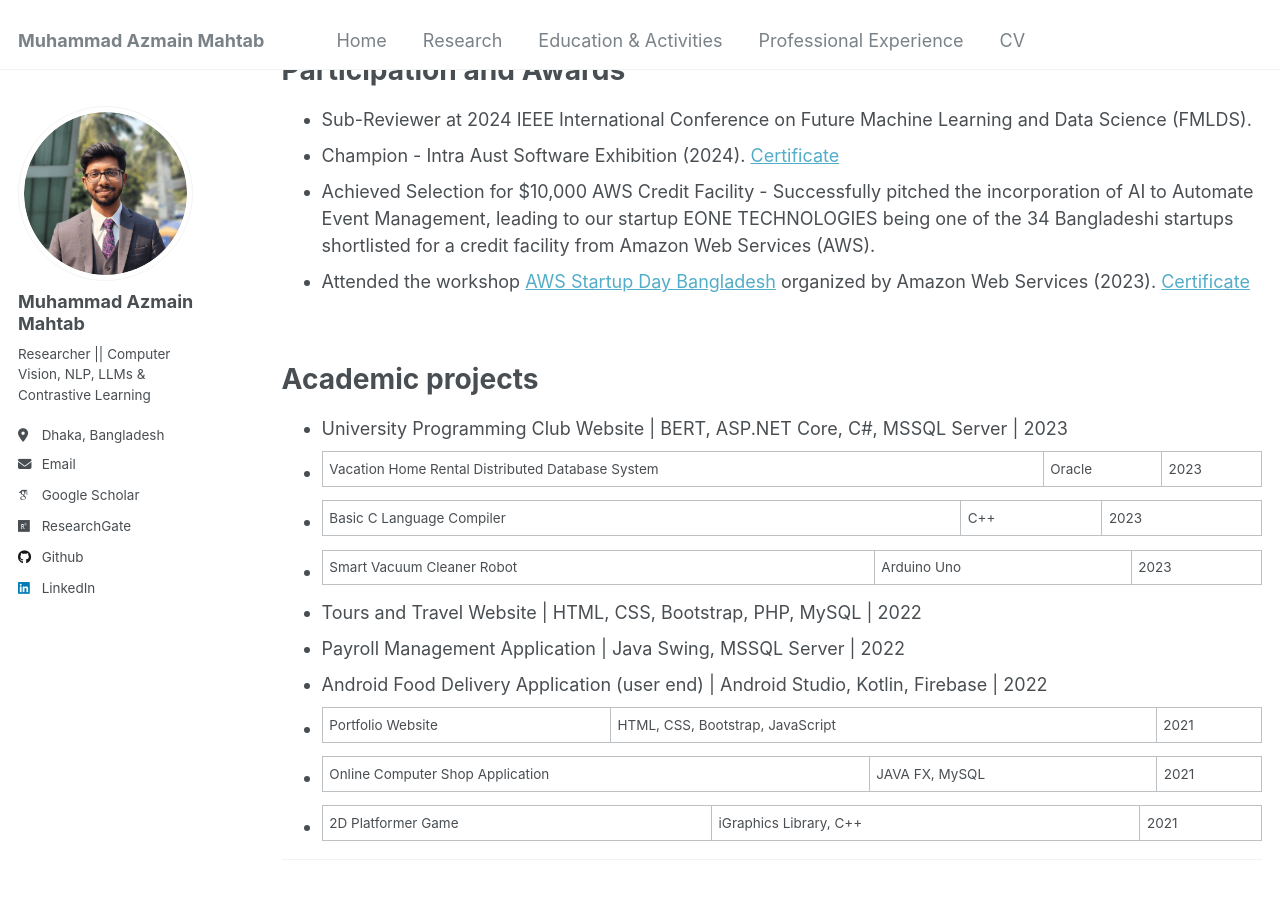
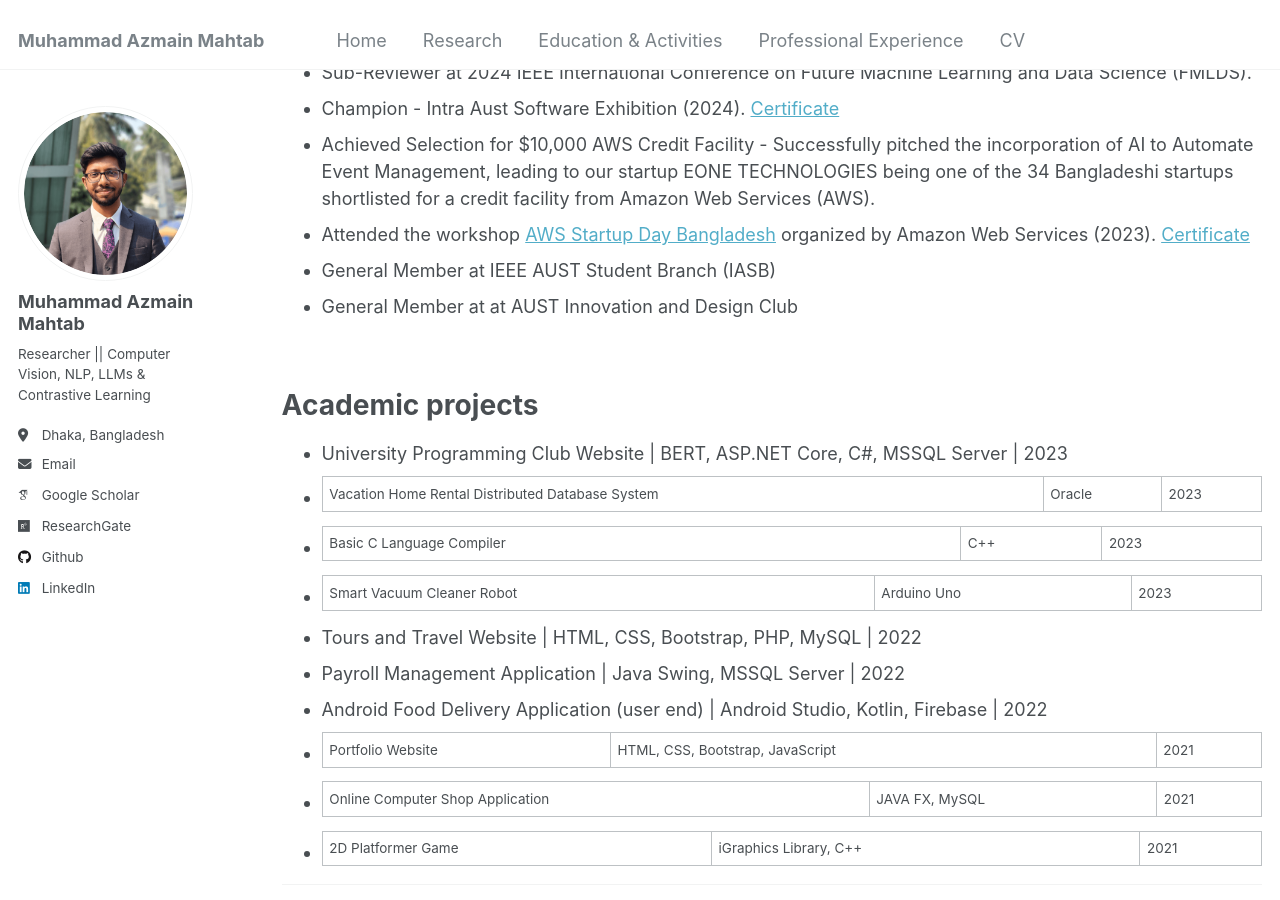
Before and after one commit to muhammad-azmain-mahtab/muhammad-azmain-mahtab.github.io, a Jekyll site: the page built from _pages/education.md, in a window 1280 px wide and 900 px high, scrolled down 753 px. Built offline with Jekyll 4.4.1, drawn with Linux system fonts in a browser that asks for light colours; some web fonts are replaced.

Commit message:
Education Updated

```diff
--- a/_pages/education.md
+++ b/_pages/education.md
@@ -15,11 +15,7 @@ redirect_from:
 Bachelor of Science (B.Sc.) in Computer Science and Engineering <br/>
 CGPA: <b>3.571/4.00</b> (3.652 in the last 61.5 semester credit hours) <br/>
 Duration: 2020 - 2024 <br/>
-Thesis Supervisor: <a style="color:black;" href="https://scholar.google.com/citations?user=g1l8PKIAAAAJ&hl=en">Mr. Md. Masudur Rahman</a>
-
-Thesis Title: Bengali Image Captioning Using Deep Learning Methods
-
-Thesis Summary: Implemented DL approaches such as, fine-tuning pre-trained GPT-2 decoder using clip encoder prefix, vision transformer encoder and BERT/Electra/GPT-2 decoder based encoder-decoder methods etc. for Bengali image captioning using our custom native Bengali dataset containing 40,000 human annotated captions.
+Thesis Supervisor: <a style="color:black;" href="https://scholar.google.com/citations?user=g1l8PKIAAAAJ&hl=en">Mr. Md. Masudur Rahman</a><br/>Thesis Title: Bengali Image Captioning Using Deep Learning Methods<br/>Thesis Summary: Implemented DL approaches such as, fine-tuning pre-trained GPT-2 decoder using clip encoder prefix, vision transformer encoder and BERT/Electra/GPT-2 decoder based encoder-decoder methods etc. for Bengali image captioning using our custom native Bengali dataset containing 40,000 human annotated captions.
 <br/>
 
 <span style="font-family:Georgia; color:black;">
@@ -43,21 +39,23 @@ Duration: 2015 - 2017 <br/>
 * Champion - Intra Aust Software Exhibition (2024). [Certificate](https://drive.google.com/file/d/1rfu_A2ey9hoSMlxltG6Rpj_jsCe0kdn2/view?usp=sharing)
 * Achieved Selection for $10,000 AWS Credit Facility - Successfully pitched the incorporation of AI to Automate Event Management, leading to our startup EONE TECHNOLOGIES being one of the 34 Bangladeshi startups shortlisted for a credit facility from Amazon Web Services (AWS).
 * Attended the workshop [AWS Startup Day Bangladesh](https://aws.knowledgevale.com/) organized by Amazon Web Services (2023). [Certificate](https://drive.google.com/file/d/1F3FTTEog7aVlpVwG8Muov3LqIbwS4AzI/view?usp=sharing)
+* General Member at IEEE AUST Student Branch (IASB)
+* General Member at at AUST Innovation and Design Club
 
 <br />
 # Academic projects
 
 *  University Programming Club Website | BERT, ASP.NET Core, C#, MSSQL Server | 2023
-    <!-- Keywords: AI-moderation, AI-keyword extraction, AntiXSS Middleware, AJAX, Dynamic CSS, Authorization. -->
+<!-- Keywords: AI-moderation, AI-keyword extraction, AntiXSS Middleware, AJAX, Dynamic CSS, Authorization. -->
 * Vacation Home Rental Distributed Database System | Oracle | 2023
 * Basic C Language Compiler | C++ | 2023
 * Smart Vacuum Cleaner Robot | Arduino Uno | 2023
 * Tours and Travel Website | HTML, CSS, Bootstrap, PHP, MySQL | 2022
-    <!-- Keywords: Book & cancel tours, Admin panel, User ratings, Tour availability, Search & sort tours. -->
+<!-- Keywords: Book & cancel tours, Admin panel, User ratings, Tour availability, Search & sort tours. -->
 *  Payroll Management Application | Java Swing, MSSQL Server | 2022
-    <!-- Keywords: User roles, Shift, Leave, Overtime, Attendance, Deductions, Advance, Allowance, Generate Payslip. -->
+<!-- Keywords: User roles, Shift, Leave, Overtime, Attendance, Deductions, Advance, Allowance, Generate Payslip. -->
 * Android Food Delivery Application (user end) | Android Studio, Kotlin, Firebase | 2022
-    <!-- Keywords: Dynamic cart, Cart single shop constraint, Location based shop availibility & delivery costs. -->
+<!-- Keywords: Dynamic cart, Cart single shop constraint, Location based shop availibility & delivery costs. -->
 * Portfolio Website | HTML, CSS, Bootstrap, JavaScript | 2021
 * Online Computer Shop Application | JAVA FX, MySQL | 2021
 * 2D Platformer Game | iGraphics Library, C++ | 2021
```
